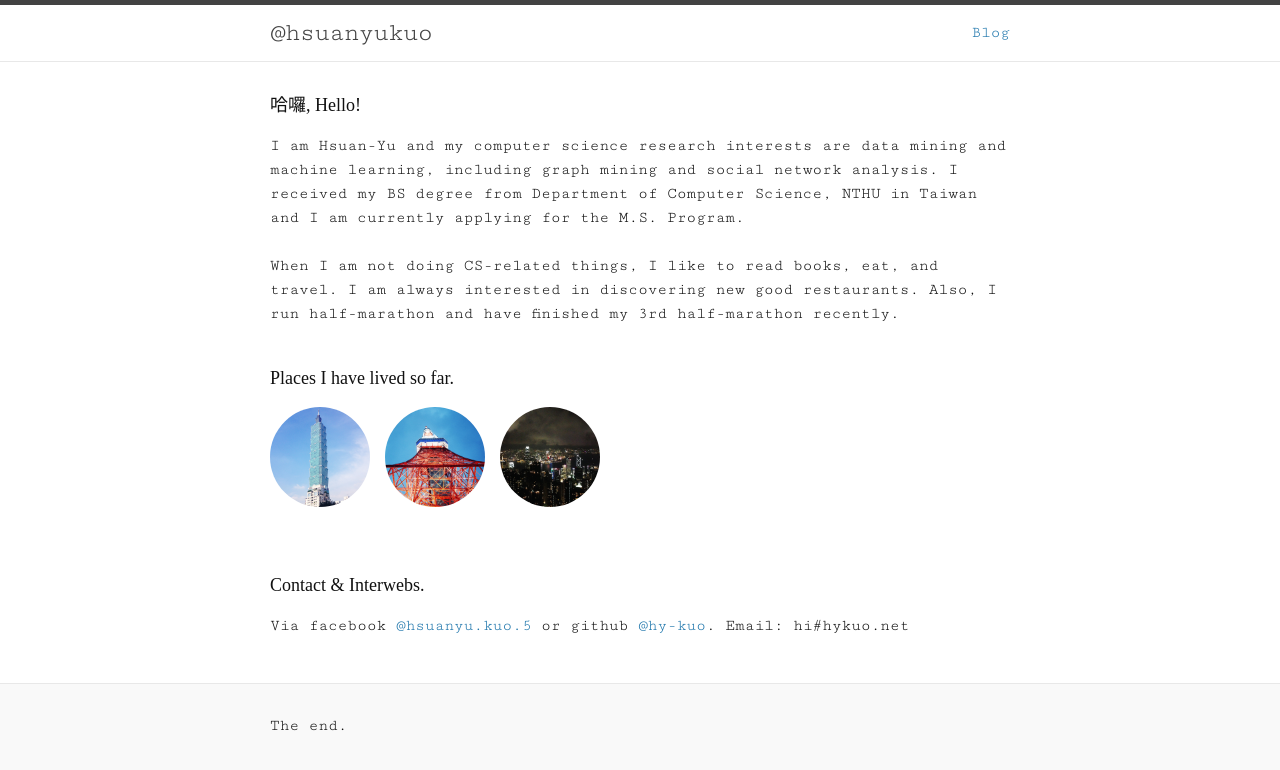
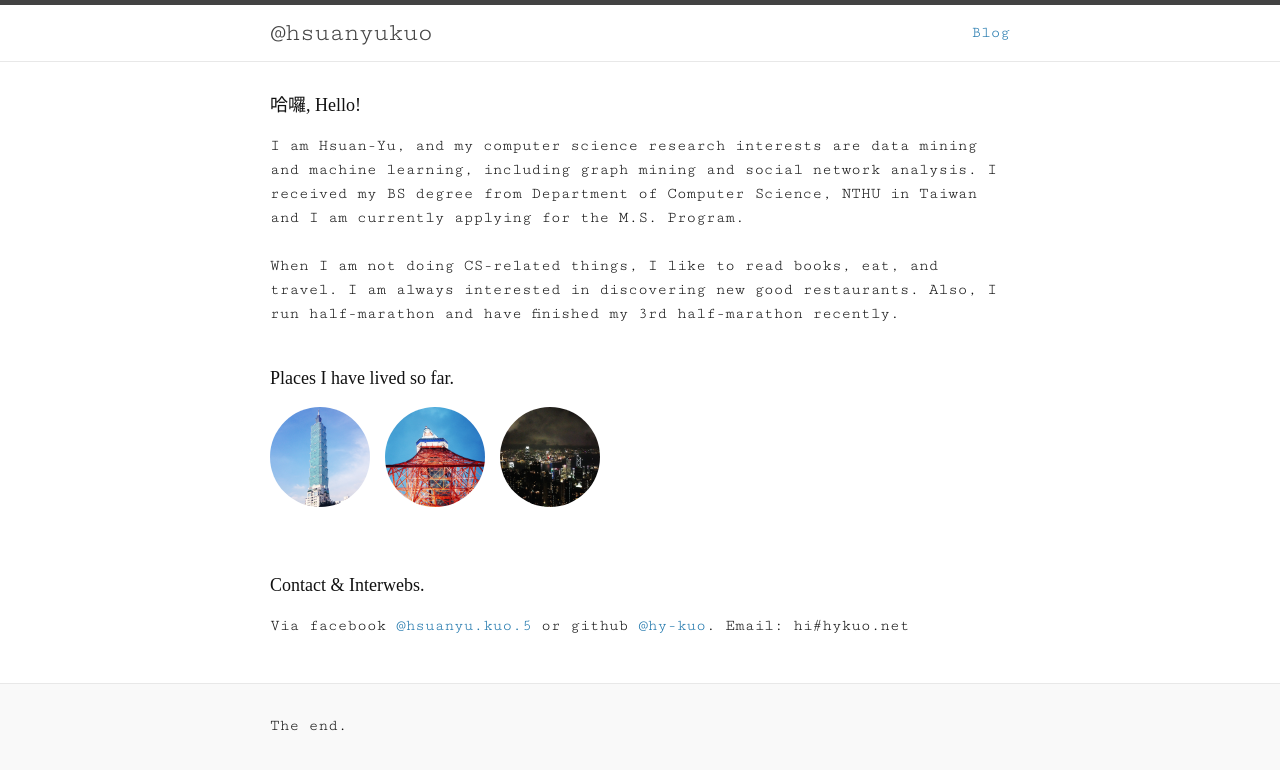
Before and after one commit to hy-kuo/hy-kuo.github.io, a Jekyll site: the page built from index.html, in a window 1280 px wide. Shown: the top 770 px of the page. Built offline with Jekyll 4.4.1, drawn with Linux system fonts in a browser that asks for light colours; some web fonts are replaced.

Commit message:
fixed intro

```diff
--- a/index.html
+++ b/index.html
@@ -11,7 +11,7 @@ layout: default
 
 
     <p>
-      I am Hsuan-Yu and my computer science research interests are data mining and machine learning, including graph mining and social network analysis. I received my BS degree from Department of Computer Science, NTHU in Taiwan and I am currently applying for the M.S. Program.</br></br>
+      I am Hsuan-Yu, and my computer science research interests are data mining and machine learning, including graph mining and social network analysis. I received my BS degree from Department of Computer Science, NTHU in Taiwan and I am currently applying for the M.S. Program.</br></br>
       When I am not doing CS-related things, I like to read books, eat, and travel. I am always interested in discovering new good restaurants.  Also, I run half-marathon and have finished my 3rd half-marathon recently.</br></br>
     </p>
     <h3 class="title-pictures">Places I have lived so far.</h3>
```
